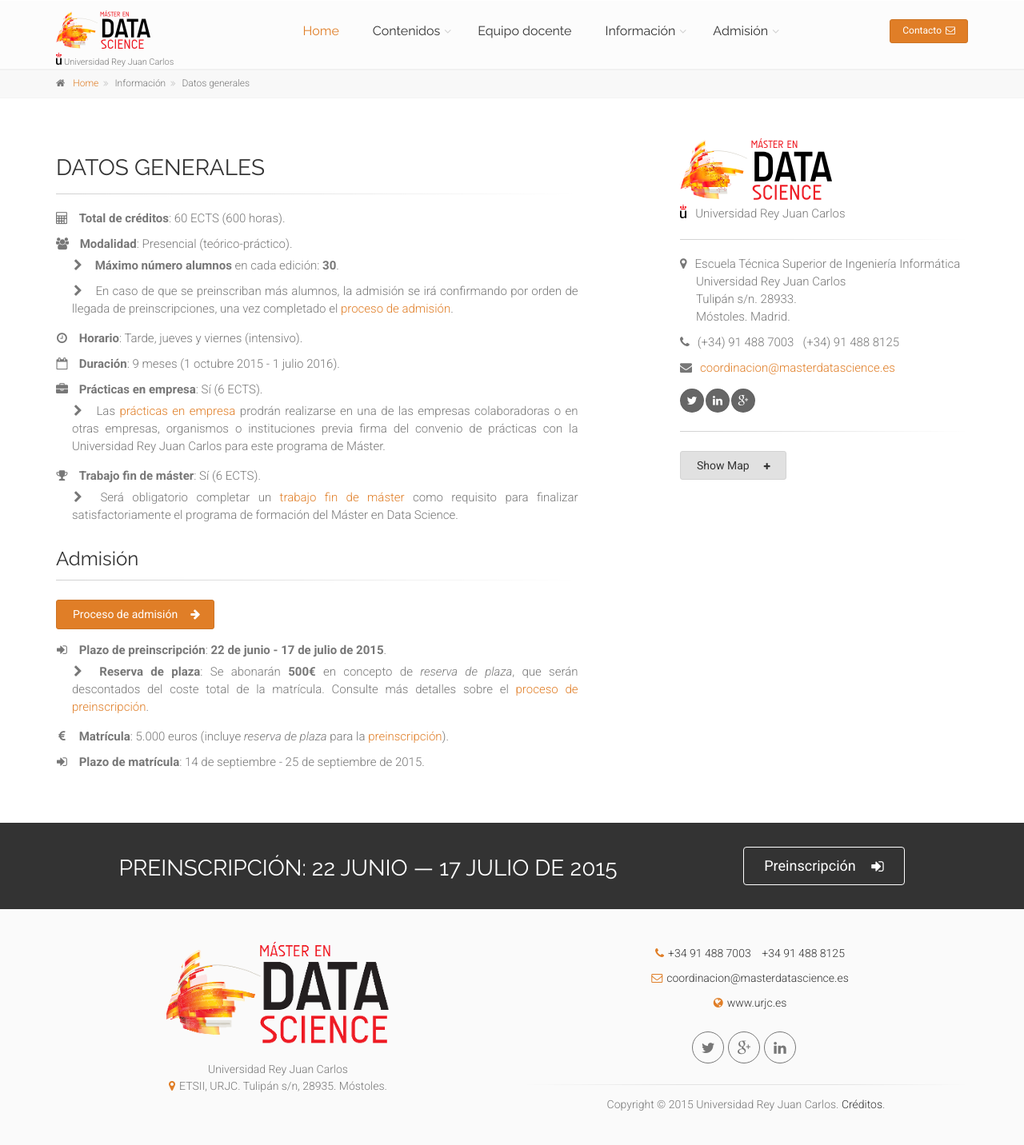
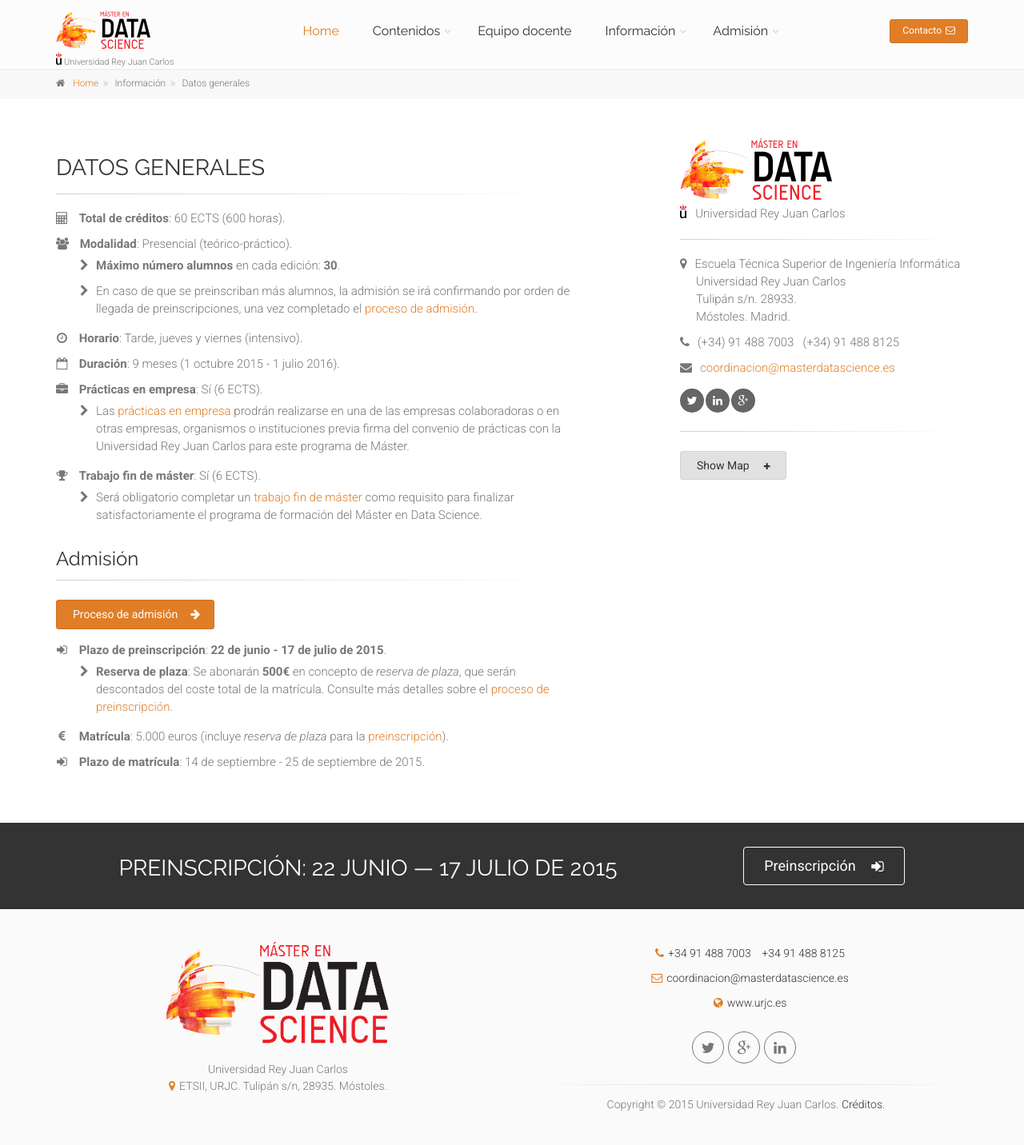
Before and after one commit to URJCDataScience/central, a Jekyll site: the page built from informacion/index.html, in a window 1280 px wide. Shown: the whole page at 80% size. Built offline with Jekyll 4.4.1, drawn with Linux system fonts in a browser that asks for light colours.

Commit message:
Custom hanging indentation for li elements

```diff
--- a/css/custom.css
+++ b/css/custom.css
@@ -8,10 +8,22 @@ License URI:http://support.wrapbootstrap.com/
 File Description: Place here your custom CSS styles
 */
 
-.overlay-invisible.overlay-container:hover .overlay-bottom:not(.links),
-.overlay-invisible.overlay-container:hover .overlay-top {
-  opacity: 0;
-  filter: alpha(opacity=0);
+.pl-50 {
+  padding-left: 50px;
+}
+
+.mark-left-30 li:before {
+  left: 30px;
+}
+
+.list-icon-ind {
+    list-style: none;
+    position: relative;
+}
+.list-icon-ind li:before {
+    font-family: FontAwesome;
+    content:"\f054";
+    position: absolute;
 }
 
 img.urjc-image {
--- a/informacion/index.html
+++ b/informacion/index.html
@@ -18,46 +18,46 @@ author: URJCDataScience
 				<h2>Datos generales</h2>
 				<div class="separator-2"></div>
 				<ul class="list-icons">
-					<li class="text-justify">
+					<li class="text-left">
 						<i class="fa fa-calculator pr-10"></i> <strong>Total de créditos</strong>: 60 ECTS (600 horas).
 					</li>
-					<li class="text-justify">
+					<li >
 						<i class="fa fa-group pr-10"></i> <strong>Modalidad</strong>: Presencial (teórico-práctico).
-						<ul class="list-icons pl-20">
+						<ul class="list-icon-ind pl-50 mark-left-30">
 							<li>
-								<i class="fa fa-chevron-right pr-10"></i> <strong>Máximo número alumnos</strong>
+								<strong>Máximo número alumnos</strong>
 								en cada edición: <strong>30</strong>.
 							</li>
 							<li>
-								<i class="fa fa-chevron-right pr-10"></i> En caso de que se preinscriban más alumnos,
+								En caso de que se preinscriban más alumnos,
 								la admisión se irá confirmando por orden de llegada de preinscripciones, una
 								vez completado el
 								<a href="{{ site.baseurl}}admision">proceso de admisión</a>.
 							</li>
 						</ul>
 					</li>
-					<li class="text-justify">
+					<li class="text-left">
 						<i class="fa fa-clock-o pr-10"></i> <strong>Horario</strong>: Tarde, jueves y viernes (intensivo).
 					</li>
-					<li class="text-justify">
+					<li class="text-left">
 						<i class="fa fa-calendar-o pr-10"></i> <strong>Duración</strong>: 9 meses (1 octubre 2015 - 1 julio 2016).
 					</li>
-					<li class="text-justify">
+					<li >
 						<i class="fa fa-briefcase pr-10"></i> <strong>Prácticas en empresa</strong>: Sí (6 ECTS).
-						<ul class="list-icons pl-20">
+						<ul class="list-icon-ind pl-50 mark-left-30">
 							<li>
-								<i class="fa fa-chevron-right pr-10"></i> Las <a href="{{ site.baseurl }}empresas">prácticas en empresa</a>
+								Las <a href="{{ site.baseurl }}empresas">prácticas en empresa</a>
 								prodrán realizarse en una de las empresas colaboradoras o en otras empresas, organismos
 								o instituciones previa firma del convenio de prácticas con la Universidad Rey Juan Carlos
 								para este programa de Máster.
 							</li>
 						</ul>
 					</li>
-					<li class="text-justify">
+					<li>
 						<i class="fa fa-trophy pr-10"></i> <strong>Trabajo fin de máster</strong>: Sí (6 ECTS).
-						<ul class="list-icons pl-20">
+						<ul class="list-icon-ind pl-50 mark-left-30">
 							<li>
-								<i class="fa fa-chevron-right pr-10"></i> Será obligatorio completar un
+								Será obligatorio completar un
 								<a href="{{ site.baseurl }}proyecto">trabajo fin de máster</a> como requisito para finalizar
 								satisfactoriamente el programa de formación del Máster en Data Science.
 							</li>
@@ -69,23 +69,23 @@ author: URJCDataScience
 				<div class="separator-2"></div>
 				<a href="{{ site.baseurl }}admision" class="btn btn-default btn-animated">Proceso de admisión <i class="fa fa-arrow-right"></i></a>
 				<ul class="list-icons">
-					<li class="text-justify">
+					<li >
 						<i class="fa fa-sign-in pr-10"></i> <strong>Plazo de preinscripción</strong>: <strong>22 de junio -
 						17 de julio de 2015</strong>.
-						<ul class="list-icons pl-20">
+						<ul class="list-icon-ind pl-50 mark-left-30">
 							<li>
-								<i class="fa fa-chevron-right pr-10"></i> <strong>Reserva de plaza</strong>:
+								<strong>Reserva de plaza</strong>:
 								Se abonarán <strong>500€</strong> en concepto de <em>reserva de plaza</em>, que serán
 								descontados del coste total de la matrícula. Consulte más detalles sobre el
 								<a href="{{ site.baseurl }}preinscripcion">proceso de preinscripción</a>.
 							</li>
 						</ul>
 					</li>
-					<li class="text-justify">
+					<li >
 						<i class="fa fa-euro pr-10"></i> <strong>Matrícula</strong>: 5.000 euros (incluye
 						<em>reserva de plaza</em> para la <a href="{{ site.baseurl }}preinscripcion">preinscripción</a>).
 					</li>
-					<li class="text-justify">
+					<li class="text-left">
 						<i class="fa fa-sign-in pr-10"></i> <strong>Plazo de matrícula</strong>: 14 de septiembre -
 						25 de septiembre de 2015.
 					</li>
```
